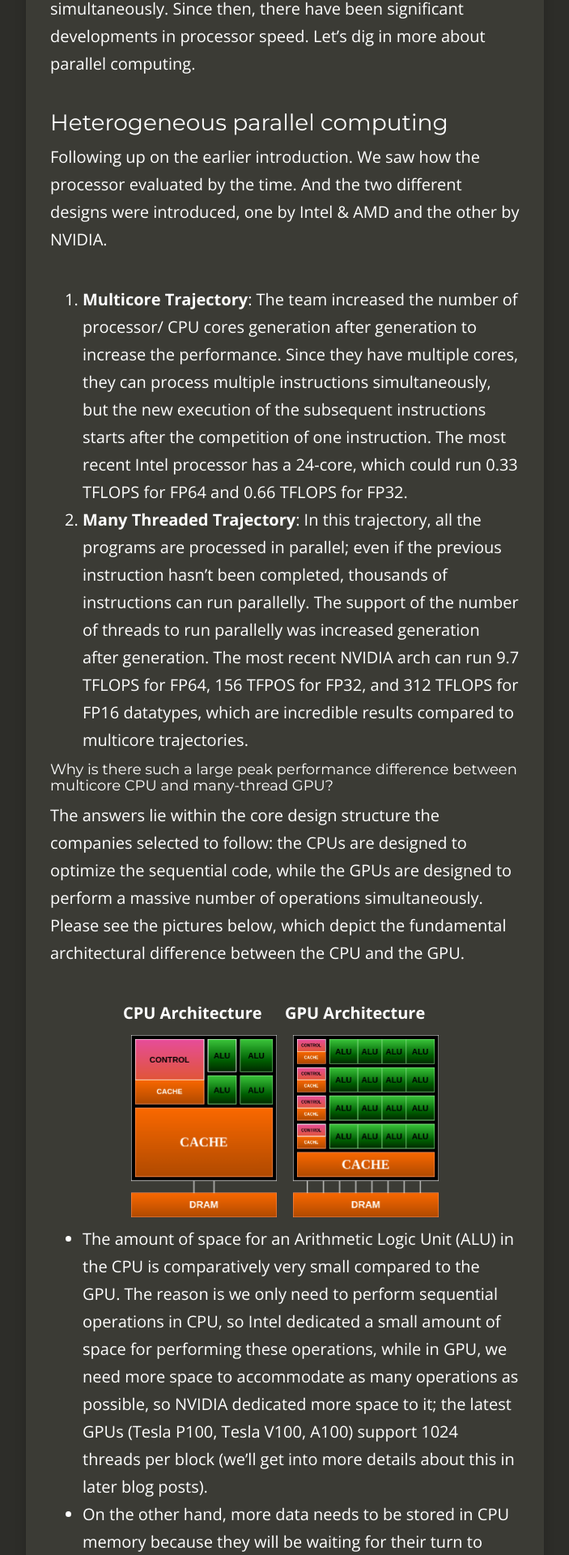
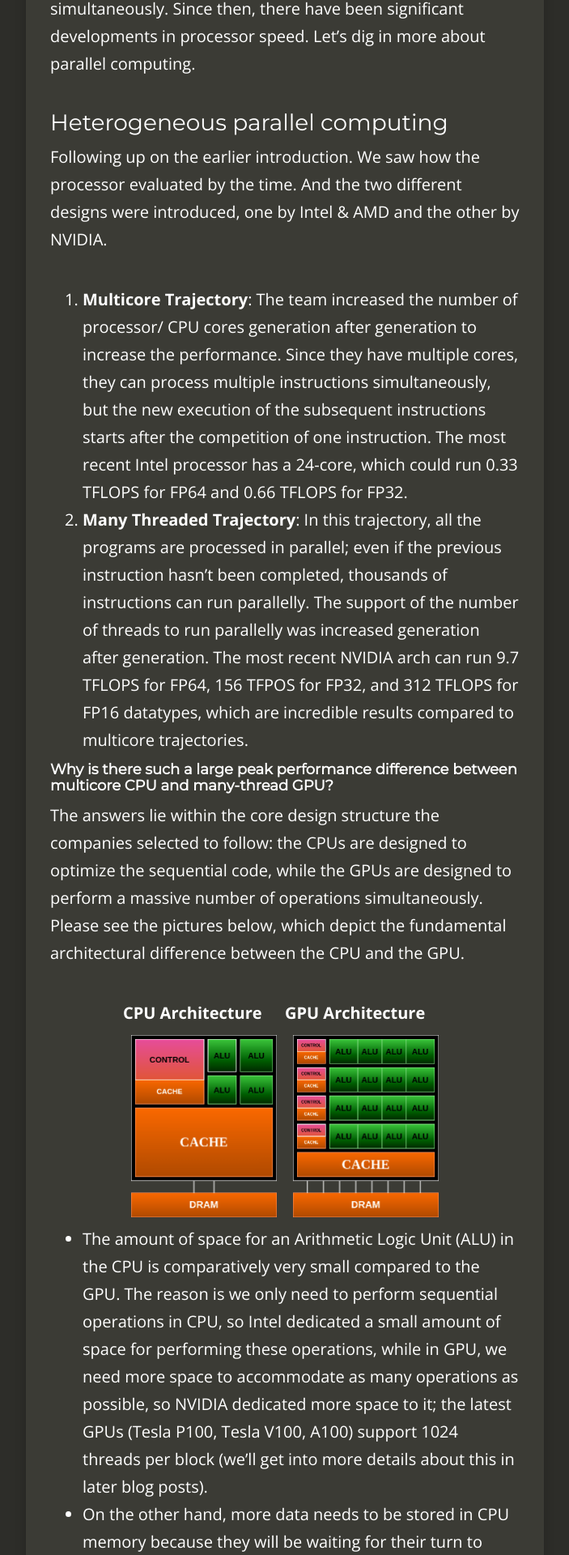
Before and after one commit to khushi-411/khushi-411.github.io, a Jekyll site: the page built from _posts/2023-08-11-gpu_intro.md, in a window 1280 px wide. Shown: the part 1232-3152 px from the top of the page at 81% size, without its empty margins (288-991 px from the left). Built offline with Jekyll 4.4.1, drawn with Linux system fonts in a browser that asks for light colours; nearby versions of some CDN libraries; comment, search, counter and statistics services are not loaded.

Commit message:
add line

```diff
--- a/_posts/2023-08-11-gpu_intro.md
+++ b/_posts/2023-08-11-gpu_intro.md
@@ -55,7 +55,8 @@ The most recent NVIDIA arch can run 9.7 TFLOPS for FP64, 156 TFPOS for FP32,
 and 312 TFLOPS for FP16 datatypes, which are incredible results compared
 to multicore trajectories.
 
-#### Why is there such a large peak performance difference between multicore CPU and many-thread GPU?
+
+#### **Why is there such a large peak performance difference between multicore CPU and many-thread GPU?**
 The answers lie within the core design structure the companies
 selected to follow: the CPUs are designed to optimize the
 sequential code, while the GPUs are designed to perform a massive number
```
